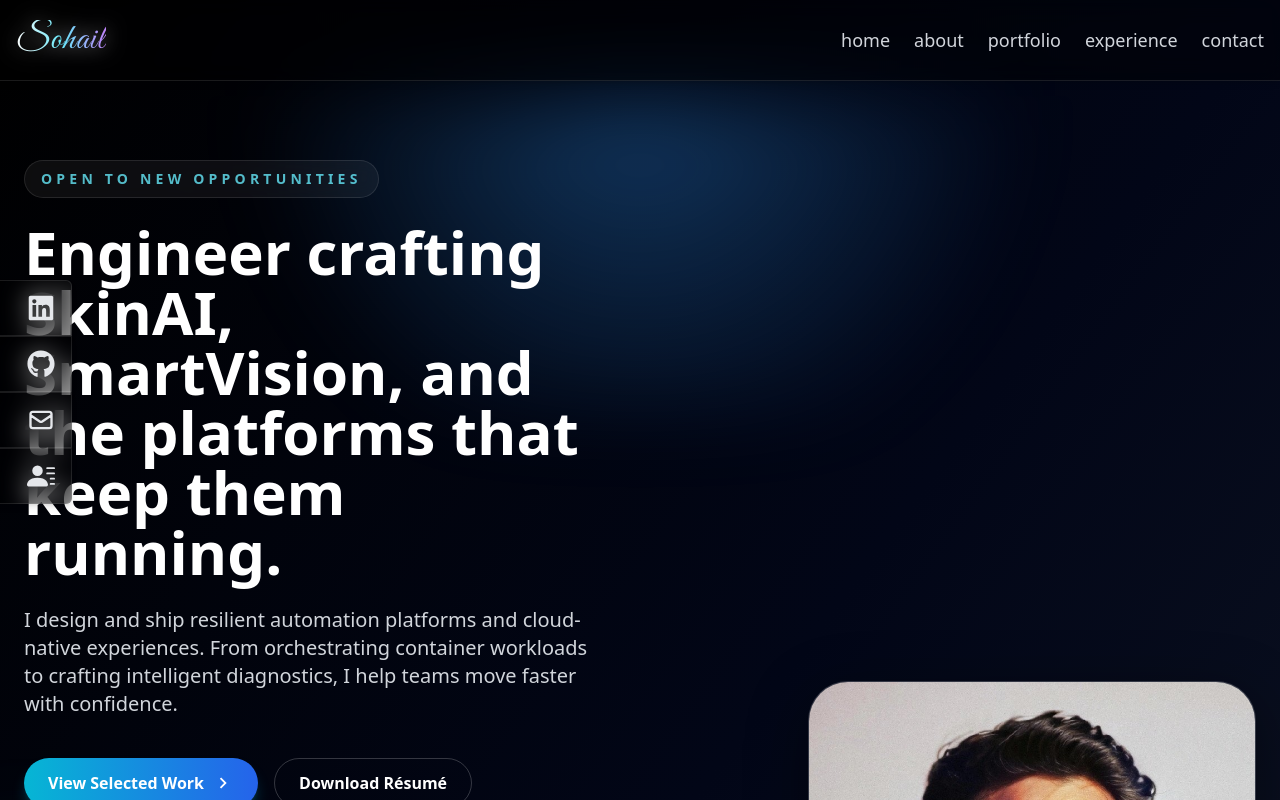
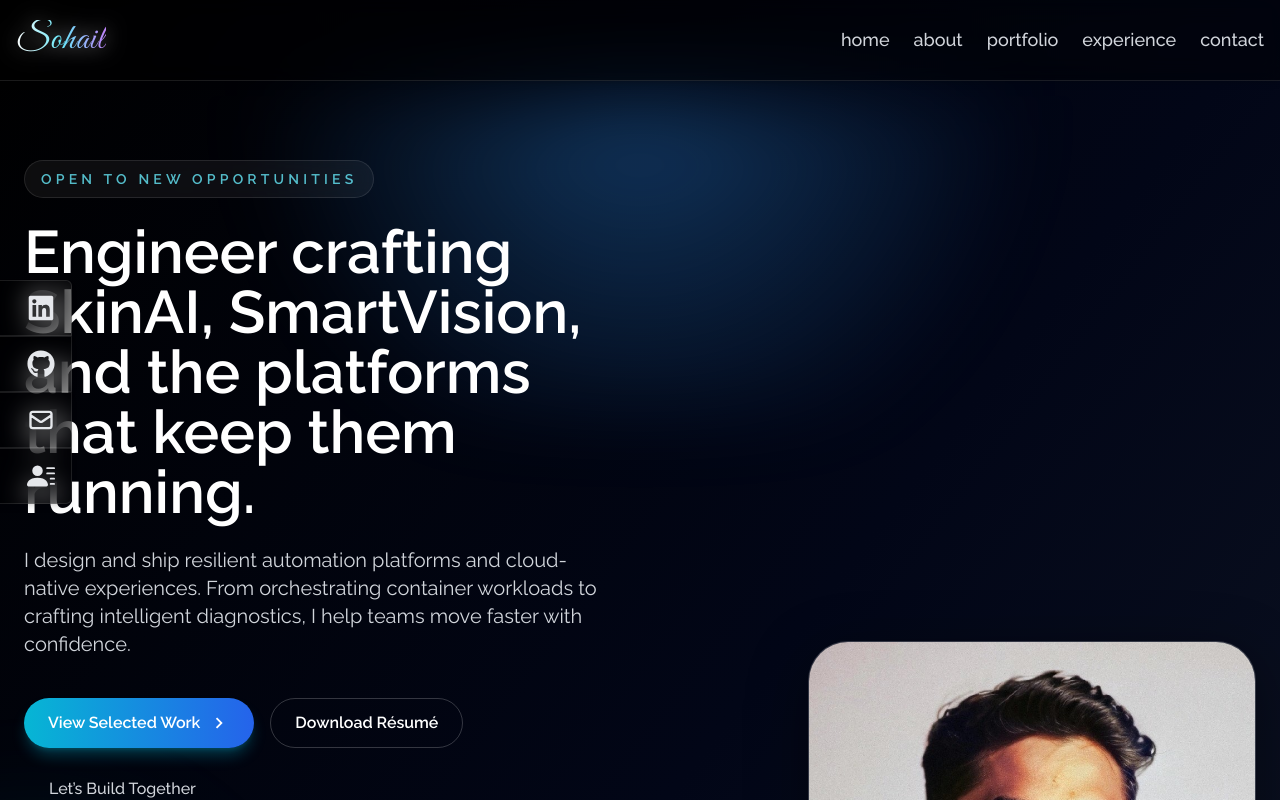
Before and after one commit to Sohail-9/my-portfolio, a React (Create React App) app: page / in a window 1280 px wide. Shown: the top 800 px of the page. Built offline with nearby package versions, Linux system fonts and the light colour scheme.

Commit message:
fix : portfolio

```diff
--- a/src/App.js
+++ b/src/App.js
@@ -11,13 +11,22 @@
 // ✅ The main App component
 function App() {
   return (
-    <div className="bg-black text-white scroll-smooth">
+    <div className="relative min-h-screen overflow-x-hidden bg-slate-950 text-white scroll-smooth">
+      <div className="pointer-events-none fixed inset-0 z-0">
+        <div className="absolute inset-0 bg-[radial-gradient(circle_at_top,rgba(56,189,248,0.15),transparent_60%)] blur-3xl" />
+        <div className="absolute inset-y-0 left-1/2 h-full w-[120vw] -translate-x-1/2 bg-[radial-gradient(circle_at_20%_80%,rgba(192,38,211,0.13),transparent_60%)] blur-3xl" />
+        <div className="absolute inset-0 bg-[conic-gradient(at_top_right,rgba(59,130,246,0.12),rgba(14,165,233,0.05),rgba(244,114,182,0.08),rgba(59,130,246,0.12))] opacity-40 mix-blend-screen" />
+      </div>
+
+      <div className="relative z-10 flex flex-col">
         <NavBar />
         <Home />
         <About />
         <Experience />
         <Portfolio />
         <Contact />
+      </div>
+
       <SocialLinks />
     </div>
   );
--- a/src/components/Portfolio.jsx
+++ b/src/components/Portfolio.jsx
@@ -1,4 +1,25 @@
 import React from "react";
+
+const insights = [
+  {
+    id: 1,
+    title: "Strategy × Delivery",
+    copy: "Every build pairs stakeholder outcomes with a shipped, observable product. Expect measurable wins, not slideware.",
+    accent: "from-emerald-500/20 to-emerald-500/5",
+  },
+  {
+    id: 2,
+    title: "Engineering Depth",
+    copy: "Cloud-native pipelines, secure AI workflows, and production telemetry keep teams iterating with confidence.",
+    accent: "from-sky-500/20 to-sky-500/5",
+  },
+  {
+    id: 3,
+    title: "Recruiter Ready",
+    copy: "Each case study links to GitHub, metrics, and resume proof points so hiring managers can verify instantly.",
+    accent: "from-fuchsia-500/20 to-fuchsia-500/5",
+  },
+];
 
 const caseStudies = [
   {
@@ -24,6 +45,14 @@
     badgeClass: "border border-emerald-200/50 bg-emerald-500/10 text-emerald-100",
     chipClass: "border border-emerald-200/40 bg-emerald-500/10 text-emerald-100",
     buttonGradient: "bg-gradient-to-r from-emerald-500 to-sky-500",
+    businessValue: [
+      "Delivers trustworthy early guidance that nudges patients toward dermatologists sooner.",
+      "Gives leadership auditable insight into how AI recommendations are produced and consumed.",
+    ],
+    engineeringFocus: [
+      "CNN ensemble with drift monitoring dashboards and human-in-the-loop feedback.",
+      "Edge-case capture pipeline using OpenCV to flag uncertain predictions for review.",
+    ],
     demoLink: "https://github.com/Sohail-9/SkinAI",
     codeLink: "https://github.com/Sohail-9/SkinAI",
   },
@@ -50,6 +79,14 @@
     badgeClass: "border border-sky-200/50 bg-sky-500/10 text-sky-100",
     chipClass: "border border-sky-300/40 bg-sky-500/10 text-sky-100",
     buttonGradient: "bg-gradient-to-r from-sky-500 to-blue-600",
+    businessValue: [
+      "Eliminated manual container firefighting so product squads can ship without waiting on ops.",
+      "Provided compliance-ready audit trails and guardrails for runtime changes across environments.",
+    ],
+    engineeringFocus: [
+      "Docker SDK automations with granular RBAC, Slack alerting, and health orchestration.",
+      "Decoupled React + Node.js microservices provisioned via Terraform for reproducibility.",
+    ],
     demoLink: "https://github.com/Sohail-9/Docker-Automation",
     codeLink: "https://github.com/Sohail-9/Docker-Automation",
   },
@@ -76,6 +113,14 @@
     badgeClass: "border border-amber-200/50 bg-amber-500/10 text-amber-100",
     chipClass: "border border-emerald-200/40 bg-emerald-500/10 text-emerald-100",
     buttonGradient: "bg-gradient-to-r from-amber-500 to-emerald-500",
+    businessValue: [
+      "Accelerated release cadence while reducing regression risk for feature teams.",
+      "Enabled consistent delivery playbooks that satisfy infosec and compliance requirements.",
+    ],
+    engineeringFocus: [
+      "Declarative Jenkins pipelines with Docker build agents, caching, and shared library stages.",
+      "Integrated SAST/DAST, container scanning, and Helm-based promotions with automated rollback.",
+    ],
     demoLink: "https://github.com/Sohail-9/Jenkins-ci-cd-pipeline",
     codeLink: "https://github.com/Sohail-9/Jenkins-ci-cd-pipeline",
   },
@@ -102,6 +147,14 @@
     badgeClass: "border border-fuchsia-200/50 bg-fuchsia-500/10 text-fuchsia-100",
     chipClass: "border border-sky-300/40 bg-sky-500/10 text-sky-100",
     buttonGradient: "bg-gradient-to-r from-fuchsia-500 to-sky-500",
+    businessValue: [
+      "Unlocked real-time pricing prompts and inventory sync for high-volume retailers.",
+      "Reduced shrinkage and spoilage through proactive stock reconciliation dashboards.",
+    ],
+    engineeringFocus: [
+      "YOLOv5 custom training with continuous labeling pipeline and experiment tracking.",
+      "Flask MJPEG streaming service delivering low-latency overlays from edge devices.",
+    ],
     demoLink: "https://github.com/Sohail-9/product.recognition.using.smart.vision",
     codeLink: "https://github.com/Sohail-9/product.recognition.using.smart.vision",
   },
@@ -144,6 +197,20 @@
             leaders, founders, and design teams.
           </p>
         </header>
+
+        <div className="grid gap-6 sm:grid-cols-2 lg:grid-cols-3">
+          {insights.map(({ id, title, copy, accent }) => (
+            <div
+              key={id}
+              className={`rounded-3xl border border-white/10 bg-gradient-to-br ${accent} p-6 text-left shadow-[0_18px_60px_rgba(15,23,42,0.45)] backdrop-blur transition hover:border-white/40 hover:shadow-[0_26px_80px_rgba(15,23,42,0.55)]`}
+            >
+              <p className="text-xs font-semibold uppercase tracking-[0.35em] text-gray-300">
+                {title}
+              </p>
+              <p className="mt-3 text-sm text-gray-200 leading-relaxed">{copy}</p>
+            </div>
+          ))}
+        </div>
 
         <article className="relative overflow-hidden rounded-[36px] border border-white/10 bg-gradient-to-br from-white/15 via-white/5 to-transparent shadow-[0_35px_120px_rgba(16,185,129,0.25)] backdrop-blur-xl transition hover:border-emerald-300/60 hover:shadow-[0_45px_140px_rgba(16,185,129,0.32)] md:grid md:grid-cols-[1.05fr,0.95fr]">
           <div className="relative">
@@ -200,6 +267,33 @@
                   <p className="text-lg font-semibold text-white">{value}</p>
                 </div>
               ))}
+            </div>
+
+            <div className="grid gap-4 rounded-2xl border border-white/10 bg-black/30 p-6 md:grid-cols-2">
+              <div>
+                <p className="text-xs font-semibold uppercase tracking-[0.35em] text-gray-400">
+                  Business impact
+                </p>
+                <ul className="mt-3 space-y-2 text-sm text-gray-200">
+                  {heroCase.businessValue.map((item, index) => (
+                    <li key={index} className="leading-relaxed">
+                      • {item}
+                    </li>
+                  ))}
+                </ul>
+              </div>
+              <div>
+                <p className="text-xs font-semibold uppercase tracking-[0.35em] text-gray-400">
+                  Engineering depth
+                </p>
+                <ul className="mt-3 space-y-2 text-sm text-gray-200">
+                  {heroCase.engineeringFocus.map((item, index) => (
+                    <li key={index} className="leading-relaxed">
+                      • {item}
+                    </li>
+                  ))}
+                </ul>
+              </div>
             </div>
 
             <ul className="space-y-2 text-sm text-gray-200">
@@ -297,6 +391,33 @@
                   ))}
                 </ul>
 
+                <div className="grid gap-4 rounded-2xl border border-white/10 bg-black/25 p-4">
+                  <div>
+                    <p className="text-[11px] font-semibold uppercase tracking-[0.35em] text-gray-400">
+                      Business impact
+                    </p>
+                    <ul className="mt-2 space-y-2 text-xs text-gray-200">
+                      {project.businessValue.map((item, index) => (
+                        <li key={index} className="leading-relaxed">
+                          • {item}
+                        </li>
+                      ))}
+                    </ul>
+                  </div>
+                  <div>
+                    <p className="text-[11px] font-semibold uppercase tracking-[0.35em] text-gray-400">
+                      Engineering depth
+                    </p>
+                    <ul className="mt-2 space-y-2 text-xs text-gray-200">
+                      {project.engineeringFocus.map((item, index) => (
+                        <li key={index} className="leading-relaxed">
+                          • {item}
+                        </li>
+                      ))}
+                    </ul>
+                  </div>
+                </div>
+
                 <div className="mt-auto flex flex-wrap gap-4 pt-2">
                   <a
                     href={project.demoLink}
--- a/src/index.css
+++ b/src/index.css
@@ -4,6 +4,58 @@
 @tailwind base;
 @tailwind components;
 @tailwind utilities;
+
+:root {
+  color-scheme: dark;
+}
+
+*,
+*::before,
+*::after {
+  box-sizing: border-box;
+}
+
+body {
+  margin: 0;
+  font-family: "Raleway", sans-serif;
+  background-color: #020617;
+  min-height: 100vh;
+}
+
+body::before,
+body::after {
+  content: "";
+  position: fixed;
+  inset: 0;
+  pointer-events: none;
+  z-index: -2;
+}
+
+body::before {
+  background:
+    radial-gradient(circle at 15% 20%, rgba(59, 130, 246, 0.12) 0, transparent 45%),
+    radial-gradient(circle at 80% 10%, rgba(244, 114, 182, 0.12) 0, transparent 50%),
+    radial-gradient(circle at 25% 80%, rgba(16, 185, 129, 0.12) 0, transparent 55%);
+  filter: blur(0px);
+}
+
+body::after {
+  background-image:
+    linear-gradient(rgba(148, 163, 184, 0.08) 1px, transparent 0),
+    linear-gradient(90deg, rgba(148, 163, 184, 0.05) 1px, transparent 0);
+  background-size: 120px 120px;
+  opacity: 0.12;
+  z-index: -3;
+}
+
+a {
+  transition: color 0.25s ease, background-color 0.25s ease, border-color 0.25s ease,
+    box-shadow 0.25s ease, transform 0.25s ease;
+}
+
+a:hover {
+  transform: translateY(-1px);
+}
 
 /* ✅ Custom Scrollbar — Dark & Minimal */
 ::-webkit-scrollbar {
```
Lines whose indentation alone changed are shown as unchanged.
